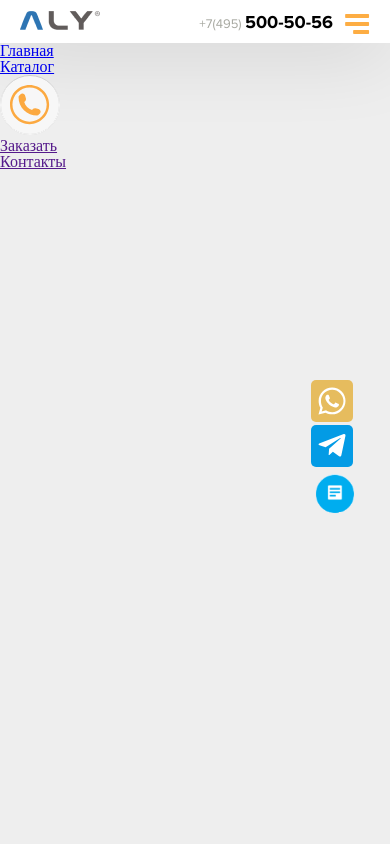
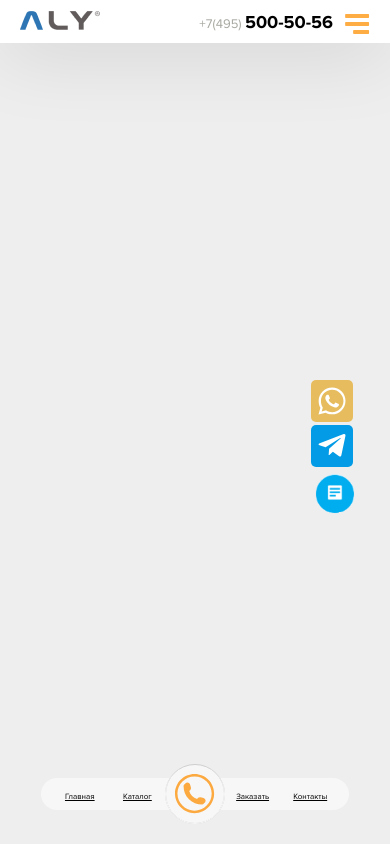
Before and after one commit to ValvDot/-lightning-production, a plain HTML site: page index.html in a window 390 px wide. Drawn offline with Linux system fonts and the light colour scheme.

Commit message:
Обновлено с модулем meanphone

```diff
--- a/accets/css/style.css
+++ b/accets/css/style.css
@@ -309,81 +309,62 @@ nav.mean__right-nav {
 /*
  * Файлы со стилями meanphone
  */
-.meanphone__nav {
+.bot-menu {
+  bottom: 4%;
   position: fixed;
+  width: 100%;
+  display: none;
 }
 
-.meanphone {
-  display: none;
-  justify-content: center;
+.bot-menu__ul {
+  display: flex;
+  align-items: center;
+  width: 288px;
+  margin: 0 auto;
+  background: #F7F7F7;
+  border-radius: 20px;
 }
 
-.meanphone__nav-ul-1, .meanphone__nav-ul-2 {
-  display: flex;
-  justify-content: center;
-  align-items: center;
-  background: #F7F7F7;
-}
-
-.meanphone__nav-ul-li-a {
-  text-decoration: none;
-  font-family: "Proxima Nova Rg";
+a.bot-menu__a {
   font-style: normal;
   font-weight: 400;
   font-size: 8px;
   line-height: 8px;
   color: #000000;
+  font-family: "Proxima Nova Rg";
 }
 
-.meanphone__nav-ul-li-a:hover {
-  color: #CAC338;
+.bot-menu__ul {
+  display: grid;
+  align-items: center;
+  grid-template-columns: 1fr 1fr 1fr 1fr 1fr;
+  width: 288px;
+  margin: 0 auto;
+  justify-items: center;
+  position: relative;
+  background: #F7F7F7;
+  border-radius: 20px;
+  padding: 8px 10px;
 }
 
-.meanphone__nav-ul-li {
-  margin: 0 17px 0 17px;
+.bot-menu__li-center {
+  position: relative;
 }
 
-.meanphone__nav {
-  position: fixed;
-  display: flex;
-  align-items: center;
-}
-
-.meanphone__nav-ul-1 .meanphone__nav-ul-li {
-  margin: 5px 20px 9px -2px;
-}
-
-.meanphone__nav-ul-2 .meanphone__nav-ul-li {
-  margin: 5px 4px 9px 14px;
-}
-
-ul.meanphone__nav-ul-1 {
+.bot-menu__li-center img {
+  right: 0;
+  text-align: center;
+  margin: auto;
   position: absolute;
-  right: 55px;
-  border-radius: 20px 0px 0px 20px;
-}
-
-ul.meanphone__nav-ul-2 {
-  position: absolute;
-  left: 55px;
-  border-radius: 0px 20px 20px 0px;
-}
-
-ul.meanphone__nav-ul-1 li:nth-child(1) {
-  margin-left: 23px;
-}
-
-ul.meanphone__nav-ul-2 li:nth-child(2) {
-  margin-right: 20px;
+  left: 50%;
+  -webkit-transform: translate(-50%, -50%);
+  -ms-transform: translate(-50%, -50%);
+  transform: translate(-50%, -50%);
 }
 
 @media (max-width: 600px) {
-  .meanphone__nav {
-    top: 82%;
-  }
-  .meanphone {
-    display: flex;
-    justify-content: center;
+  .bot-menu {
+    display: block;
   }
 }
 
```
Also changed, not shown: 1 other file.
